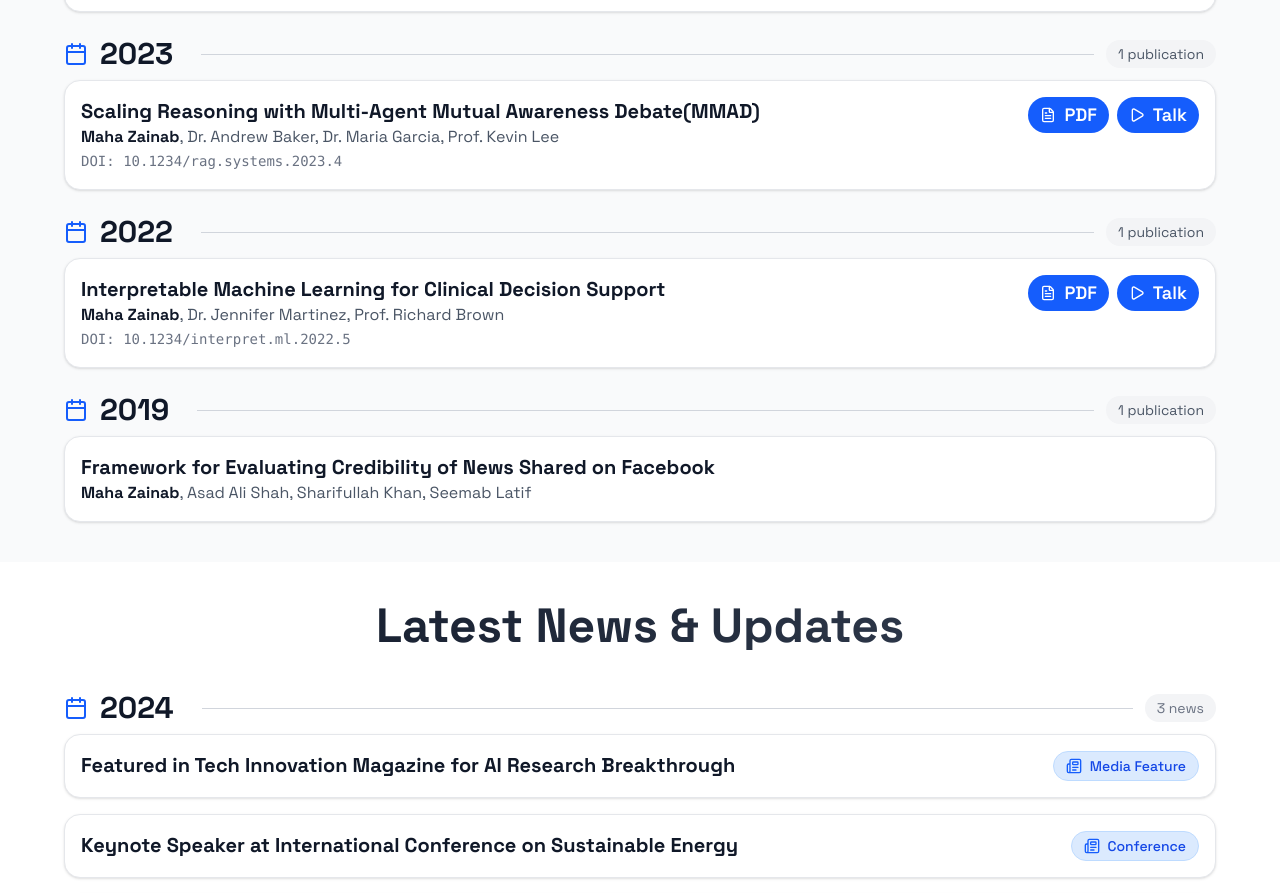
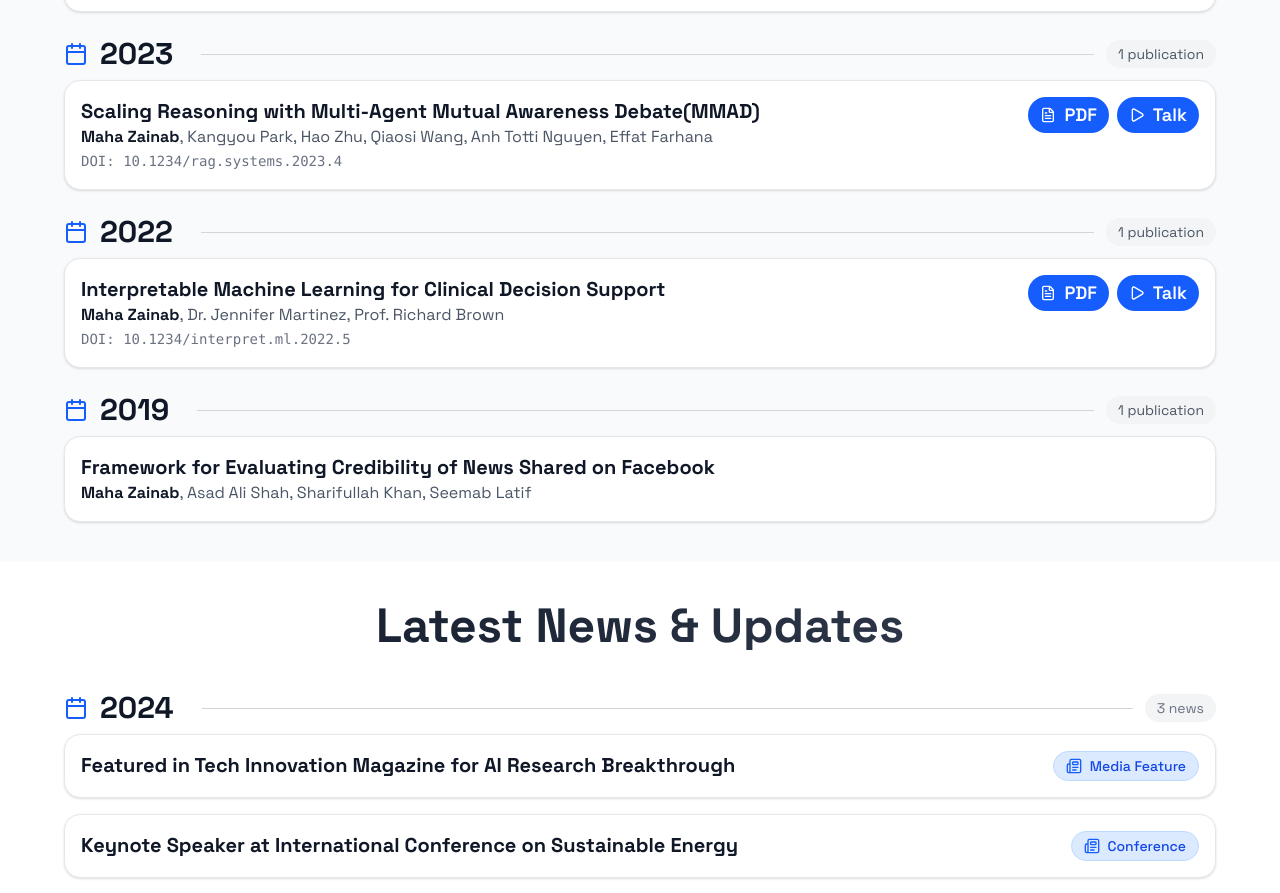
Before and after one commit to MahaZainab/MahaZainab.github.io, a React (Vite) app: page / in a window 1280 px wide. Shown: the part 1339-2232 px from the top of the page. Built offline with nearby package versions, Linux system fonts and the light colour scheme.

Commit message:
Auto commit on save

```diff
--- a/src/data/content.ts
+++ b/src/data/content.ts
@@ -87,12 +87,8 @@ export const publications: Publication[] = [
   {
     id: 4,
     title: "Scaling Reasoning with Multi-Agent Mutual Awareness Debate(MMAD)",
-    authors: [
-      "Maha Zainab",
-      "Dr. Andrew Baker",
-      "Dr. Maria Garcia",
-      "Prof. Kevin Lee",
-    ],
+    authors: ["Maha Zainab", "Kangyou Park", "Hao Zhu", "Qiaosi Wang", "Anh Totti Nguyen", "Effat Farhana"],
+
     pdfLink: "/publications/rag-systems.pdf",
     talkLink: "/talks/rag-systems",
     year: "2023",
```
